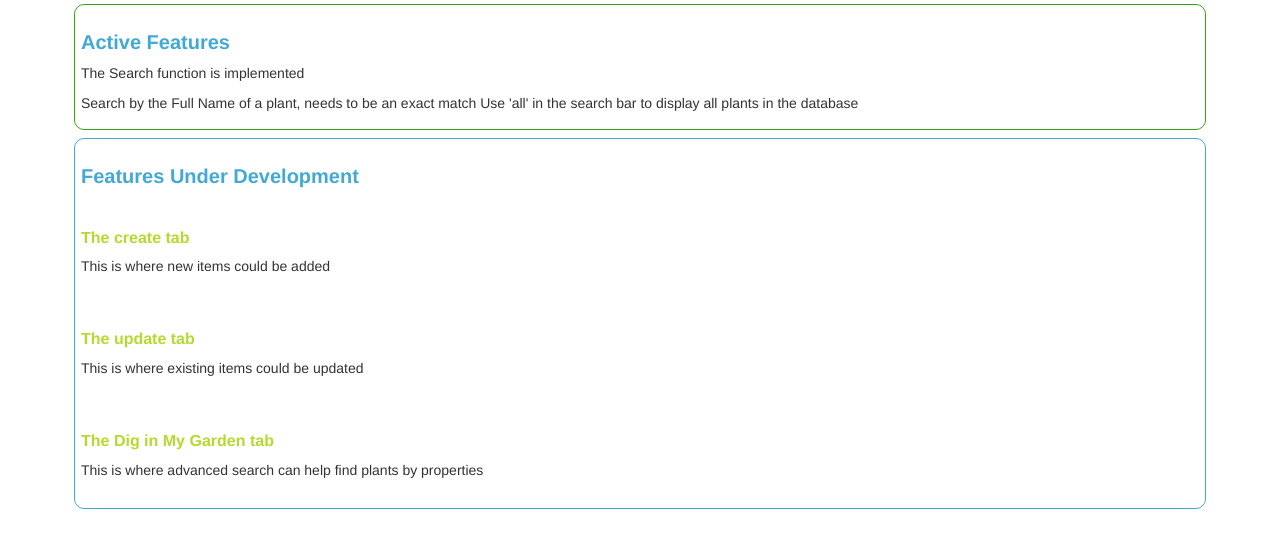
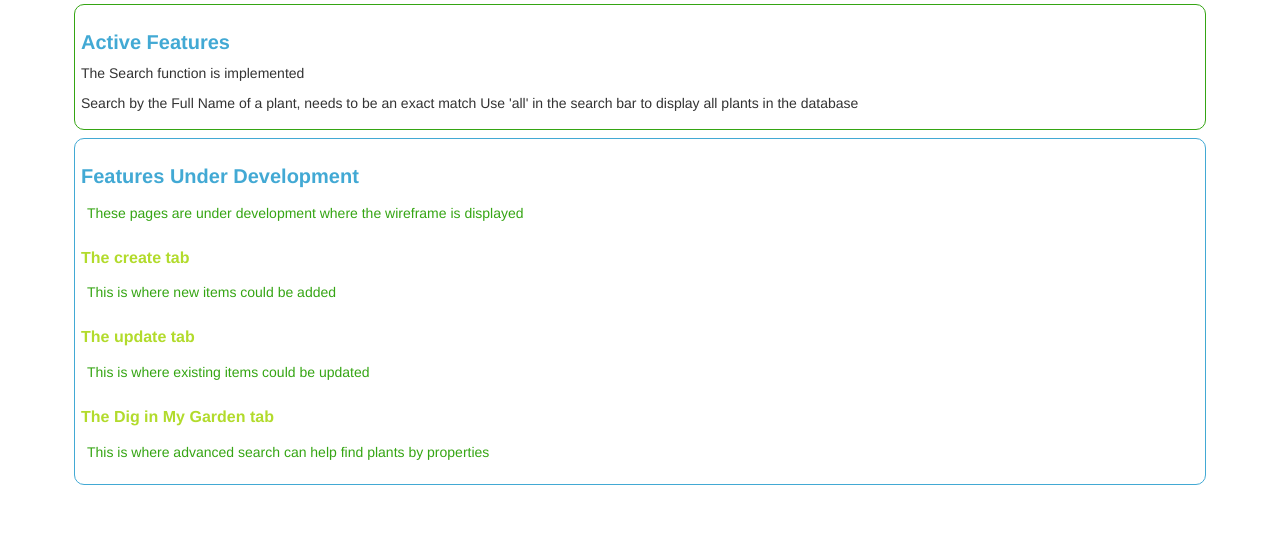
Before and after one commit to jzaiss1/my-garden, a Flask app: page / in a window 1280 px wide. Shown: the part 259-800 px from the top of the page. Run offline with Flask 2, Linux system fonts and the light colour scheme; parts of the project's set-up code (start-up, migrations or seed data) failed here and were passed over; some libraries are stand-ins or nearby versions.

Commit message:
update the home page

```diff
--- a/app/templates/home.html
+++ b/app/templates/home.html
@@ -52,15 +52,18 @@
         <div class="largeArticle">
           <h2>Features Under Development</h2>
           <p>
-            <h3>The create tab</h3>
+            These pages are under development where the wireframe is displayed
+          </p>
+          <h3>The create tab</h3>
+          <p>
             This is where new items could be added
           </p>
+          <h3>The update tab</h3>
           <p>
-            <h3>The update tab</h3>
             This is where existing items could be updated
           </p>
+          <h3>The Dig in My Garden tab</h3>
           <p>
-            <h3>The Dig in My Garden tab</h3>
             This is where advanced search can help find plants by properties
           </p>
         </div>
```
